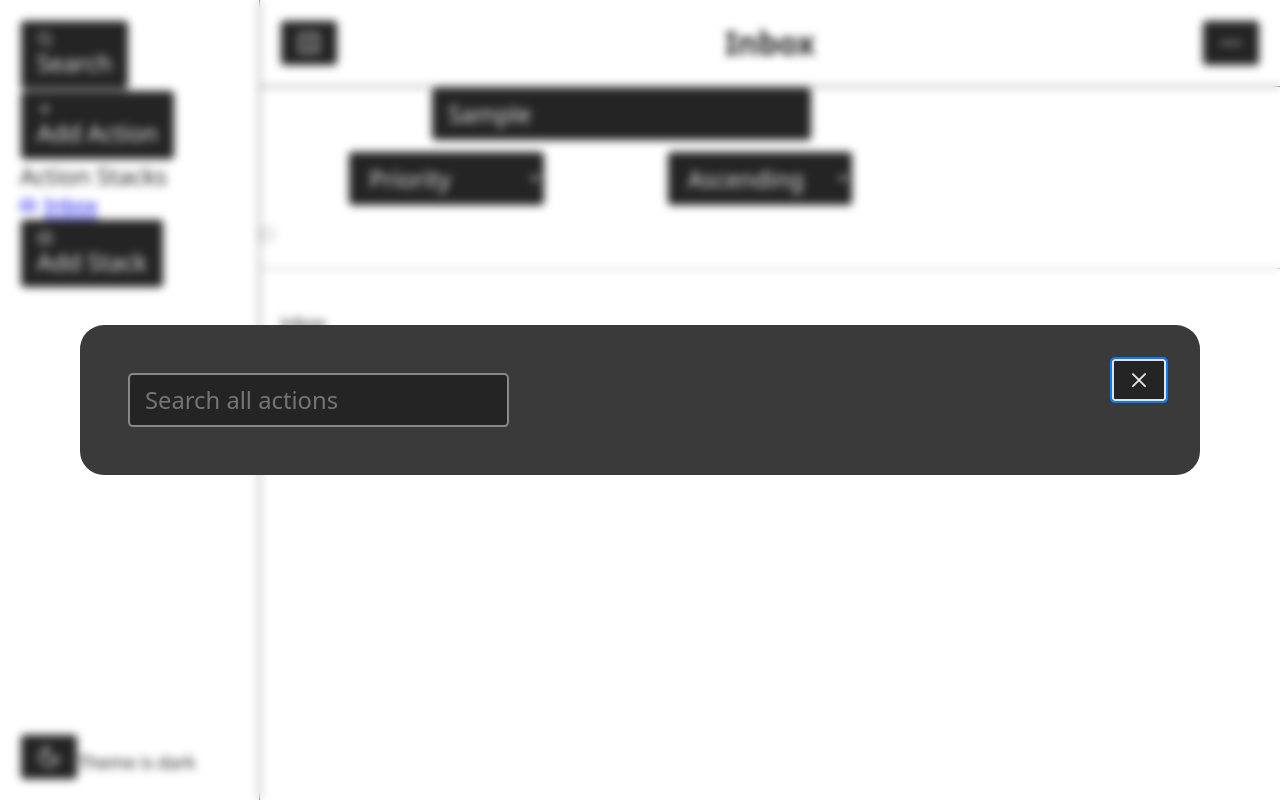
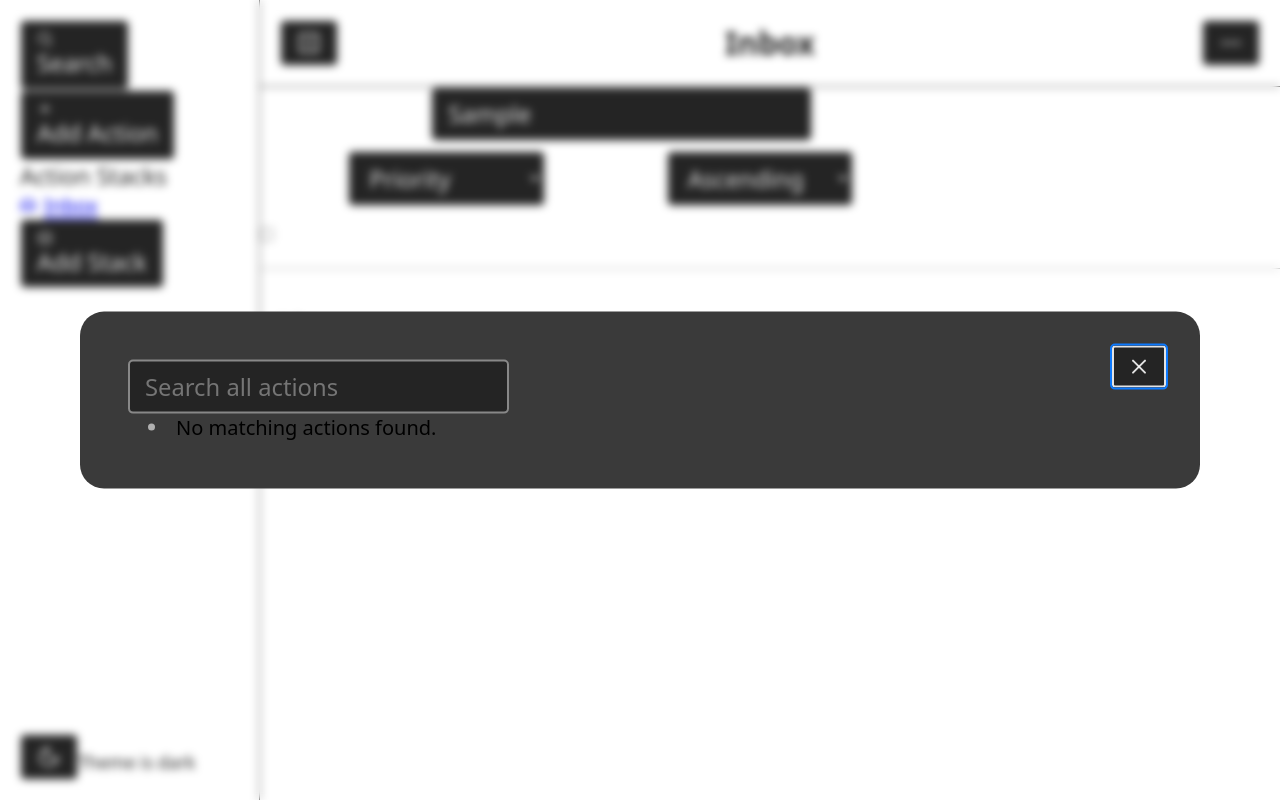
Before and after one commit to cmtayl0r/action-stack, a React (Vite) app: page / in a window 1280 px wide. Both pictures are taken after typing "Sample" into the empty fields and a click on the button "Search". Built offline with nearby package versions, Linux system fonts and the light colour scheme.

Commit message:
Enhance SearchActionsModal: implement search functionality with input state management and filter actions based on user query

```diff
--- a/src/features/SearchActionsModal.jsx
+++ b/src/features/SearchActionsModal.jsx
@@ -1,19 +1,36 @@
 import { useActionsContext } from "../context/ActionsContext";
 // Components
 import Modal from "../components/ui/modal/Modal";
+import { useMemo, useState } from "react";
 
 function SearchActionsModal({ closeModal }) {
   const { actions } = useActionsContext();
+  const [query, setQuery] = useState("");
+
+  const filteredActions = useMemo(() => {
+    return actions.filter((action) =>
+      action.title.toLowerCase().includes(query.toLowerCase())
+    );
+  }, [actions, query]);
 
   return (
     <Modal title="Search Actions" onClose={closeModal}>
       <Modal.Dialog>
         <Modal.Content>
-          <input type="text" name="" id="" placeholder="Search all actions" />
+          <input
+            type="text"
+            placeholder="Search all actions"
+            value={query}
+            onChange={(e) => setQuery(e.target.value)}
+          />
           <ul>
-            {actions.map((action) => (
-              <li key={action.id}>{action.title}</li>
-            ))}
+            {filteredActions.length > 0 ? (
+              filteredActions.map((action) => (
+                <li key={action.id}>{action.title}</li>
+              ))
+            ) : (
+              <li>No matching actions found.</li>
+            )}
           </ul>
         </Modal.Content>
       </Modal.Dialog>
```
